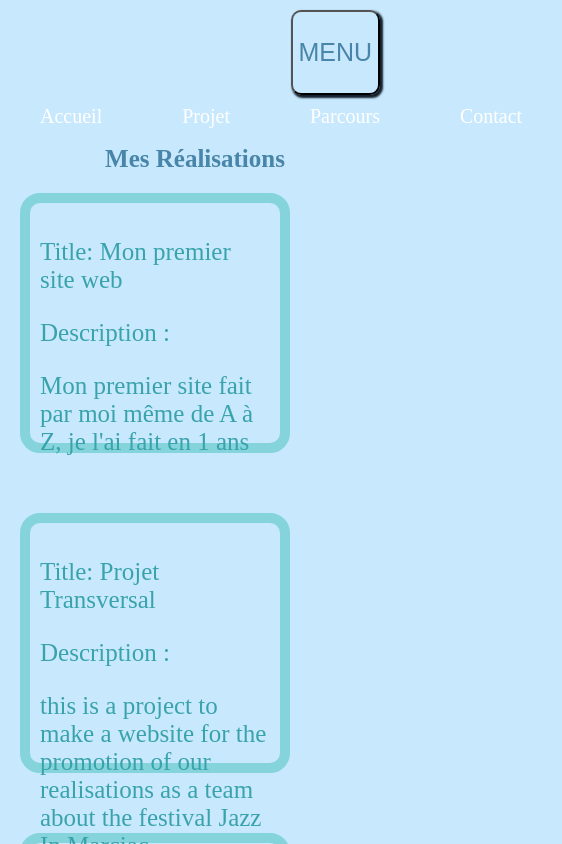
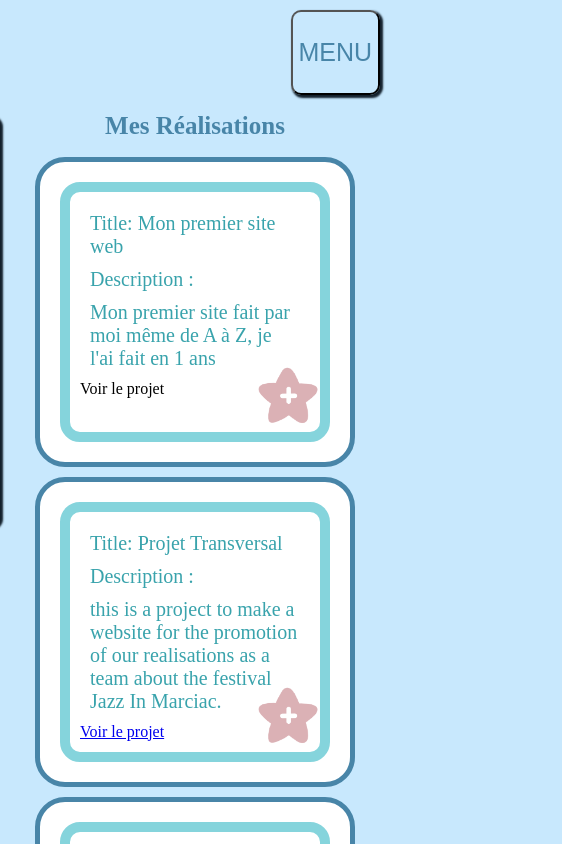
Before and after one commit to Clarspinon24/portfolio, a Next.js app in the folder portfolio-2026-2/: page /projects in a window 390 px wide. Shown: the top 844 px of the page, 562 px wide, since content can reach past the window. Built offline with nearby package versions, Linux system fonts and the light colour scheme.

Commit message:
update css  projects

```diff
--- a/portfolio-2026-2/app/about/page.tsx
+++ b/portfolio-2026-2/app/about/page.tsx
@@ -1,4 +1,5 @@
 import "../globals.css";
+import styles from'./projects.module.css';
 {/*import Image from "next/image";*/}
 
 export default function Parcours() {
--- a/portfolio-2026-2/app/globals.css
+++ b/portfolio-2026-2/app/globals.css
@@ -117,17 +117,7 @@ nav{
     margin-top: 60px;
 }
 
-article{
-    border: solid 10px  #85d4dc;
-    border-radius: 20px;
-    height: 220px;
-    width: 750px;
-    margin: 20px;
-    padding: 10px;
-     display: flex;
-    justify-self: center;
 
-}
 
 
 .Launch {
@@ -162,6 +152,24 @@ article{
     color:#4885A8;
 }
 
+.sidebar{
+    display: flex;
+    flex-direction: column;
+    background-color: #4885A8;
+    border-radius: 0px 10px 10px 0px;
+    text-align: center;
+    width: 200px;
+    margin-left: 0px;
+    margin-top: 10px;
+    position: fixed;
+    box-shadow: 2px 2px 2px 1px #13202C;
+    transform: translateX(-100%);
+    transition: transform 0.3s ease;
+}
+
+.sidebar.open {
+  transform: translateX(0);
+}
 
 .Launch:hover {
     .background {
@@ -173,30 +181,11 @@ article{
 }
 
 @media screen and (max-width: 900px) {
-   article{
-    width: 230px;
-    display: flex;
-    flex-direction: column;
-   }
-   .déco{
-     width: 310px;
-     height: 300px;
-   }
-   .video{
-    display: none;
-   }
-   .etoile{
-    margin-top: 160px;
-    margin-left: 173px;
-   }
    nav{
     display: none;
    }
 
-   .description{
-    margin: 0px;
-   }
-   .illu, .banderol, .siren{
+   .banderol, .siren{
     display: none;
    }
    .Launch{
@@ -213,12 +202,3 @@ article{
 
 
 }
-
-@keyframes rotation {
-  from {
-    transform: rotate(0deg);
-  }
-  to {
-    transform: rotate(360deg);
-  }
-}
--- a/portfolio-2026-2/app/page.tsx
+++ b/portfolio-2026-2/app/page.tsx
@@ -1,4 +1,5 @@
 import "./globals.css";
+
 
 export default function Home() {
   return (
--- a/portfolio-2026-2/app/projects/details/[id]/page.tsx
+++ b/portfolio-2026-2/app/projects/details/[id]/page.tsx
@@ -1,6 +1,8 @@
 import projetsData from "@/data/projets.json";
 import { notFound } from "next/navigation";
 import Link from "next/link";
+
+import styles from "../details.module.css";
 
 
  export default async function Details({ params }: { params: Promise<{ id: string }> }) {
@@ -10,7 +12,7 @@ import Link from "next/link";
     if (!projet) return notFound();
 
   return (
-    <>
+    <div className="{styles.container}">
       <Link href="/projects" className="retour">← retour</Link>
         <h1>{projet.titre}</h1>
         <div className="details">
@@ -48,6 +50,6 @@ import Link from "next/link";
 
           </div>
 
-  </>
+  </div>
         );
 }
--- a/portfolio-2026-2/app/projects/page.tsx
+++ b/portfolio-2026-2/app/projects/page.tsx
@@ -1,34 +1,33 @@
-import "../globals.css";
+
 import Link from "next/link";
 import projetsData from "@/data/projets.json";
+import styles from './projects.module.css';
 
 export default function Projet() {
   return (
-   <> {/* Début du fragment obligatoire */}
-    <div>
-      <h1>Mes Réalisations</h1>
-      <div className="grid grid-cols-1 md:grid-cols-2 gap-4">
-        {projetsData.map((projet, index) => (
-          <div key={index} className="déco">
+    <div className={styles.container}>
+      <div>
+        <h1>Mes Réalisations</h1>
+        <div className="grid grid-cols-1 md:grid-cols-2 gap-4">
+          {projetsData.map((projet, index) => (
+            <div key={index} className={styles.deco}> {/* "deco" sans accent */}
+              <article className={styles.card}>
+                <img className={styles.illu} src={projet.image} alt={projet.titre} />
+                <div className={styles.description}>
+                  <p>Title: {projet.titre}</p>
+                  <p>Description :</p>
+                  <p>{projet.description}</p>
+                  {/* Si le lien est vide, l'ancre ne servira à rien, vérifie ton JSON */}
+                  <a href={projet.lien}>Voir le projet</a>
+                </div>
+                <Link href={`/projects/details/${index}`} className={styles.etoile}>
 
-          <article>
-            <img className="illu" src={projet.image}/>
-            <div className="description">
-              <p>Title: {projet.titre}</p>
-              <p> Description :</p>
-              <p>{projet.description}</p>
-                <a href={projet.lien}></a>
+                </Link>
+              </article>
             </div>
-              <Link href={`/projects/details/${index}`} className="etoile"></Link>
-          </article>
+          ))}
         </div>
-        ))}
       </div>
     </div>
-
-
-
-
-    </> // Fin du fragment obligatoire
   );
 }
--- a/portfolio-2026-2/app/projects/projects.module.css
+++ b/portfolio-2026-2/app/projects/projects.module.css
@@ -18,13 +18,12 @@
     animation: rotation 2s infinite linear;
 }
 
-.déco{
-     border: solid 5px  #4885A8;
-
+.deco{
+    border: solid 5px  #4885A8;
     border-radius: 30px;
     margin: 10px;
     width: 830px;
-     display: flex;
+    display: flex;
     justify-self: center;
     background-color: white;
 }
@@ -34,6 +33,7 @@
 }
 .description p{
     font-size: 20px;
+     margin: 10px;
 }
 
 .illu{
@@ -45,3 +45,48 @@
 .titre_video{
     display: none;
 }
+.card {
+    border: solid 10px  #85d4dc;
+    border-radius: 20px;
+    height: 220px;
+    width: 750px;
+    margin: 20px;
+    padding: 10px;
+     display: flex;
+    justify-self: center;
+
+}
+
+@keyframes rotation {
+  from {
+    transform: rotate(0deg);
+  }
+  to {
+    transform: rotate(360deg);
+  }
+}
+
+@media screen and (max-width: 900px) {
+   .deco{
+     width: 310px;
+     height: 300px;
+   }
+   .video{
+    display: none;
+   }
+   .etoile{
+    margin-top: 160px;
+    margin-left: 173px;
+   }
+    .card{
+    width: 230px;
+    display: flex;
+    flex-direction: column;
+   }
+   .illu{
+    display: none;
+   }
+    .description{
+    margin: 0px;
+   }
+}
```
